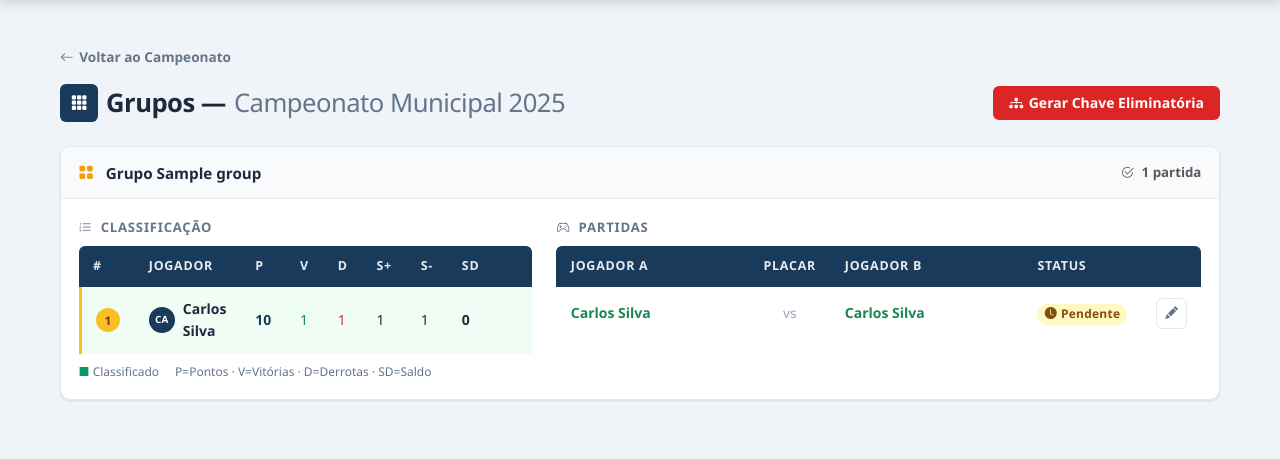
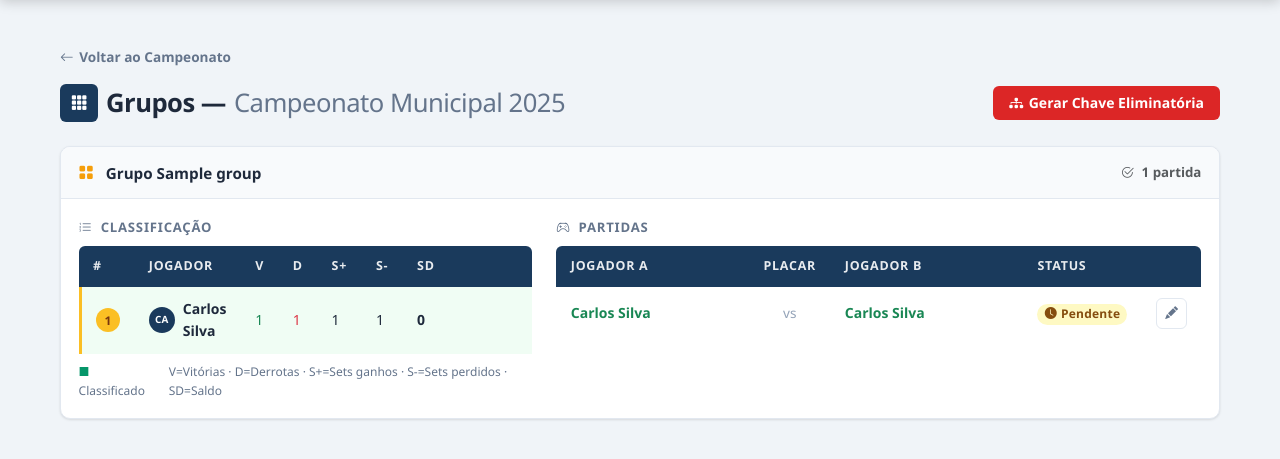
Before and after one commit to marcoantonio567/organizador-campeonatos-tt, a Django app: page /campeonatos/1/grupos/ in a window 1280 px wide. Shown: the part 61-520 px from the top of the page. Run offline with Django 5.2, Linux system fonts and the light colour scheme; data comes from the database, SQL or seed files in the repository; tables that the repository leaves empty hold one stand-in row (values such as "Sample post").

Commit message:
Remove coluna de pontos da tabela de classificação e atualiza legenda de abreviações

```diff
--- a/templates/championships/groups.html
+++ b/templates/championships/groups.html
@@ -62,7 +62,6 @@
               <tr>
                 <th style="width:36px">#</th>
                 <th>Jogador</th>
-                <th title="Pontos" style="width:36px">P</th>
                 <th title="Vitórias" style="width:36px">V</th>
                 <th title="Derrotas" style="width:36px">D</th>
                 <th title="Sets Ganhos" style="width:36px">S+</th>
@@ -96,7 +95,6 @@
                     {% endif %}
                   </div>
                 </td>
-                <td><strong style="color:var(--tt-primary)">{{ standing.points }}</strong></td>
                 <td class="text-success">{{ standing.wins }}</td>
                 <td class="text-danger">{{ standing.losses }}</td>
                 <td>{{ standing.sets_won }}</td>
@@ -136,7 +134,7 @@
         </div>
         <div class="d-flex gap-3 mt-2" style="font-size:.75rem;color:var(--tt-text-muted)">
           <span><span style="color:var(--tt-success)">■</span> Classificado</span>
-          <span>P=Pontos · V=Vitórias · D=Derrotas · SD=Saldo</span>
+          <span>V=Vitórias · D=Derrotas · S+=Sets ganhos · S-=Sets perdidos · SD=Saldo</span>
         </div>
       </div>
 
```
